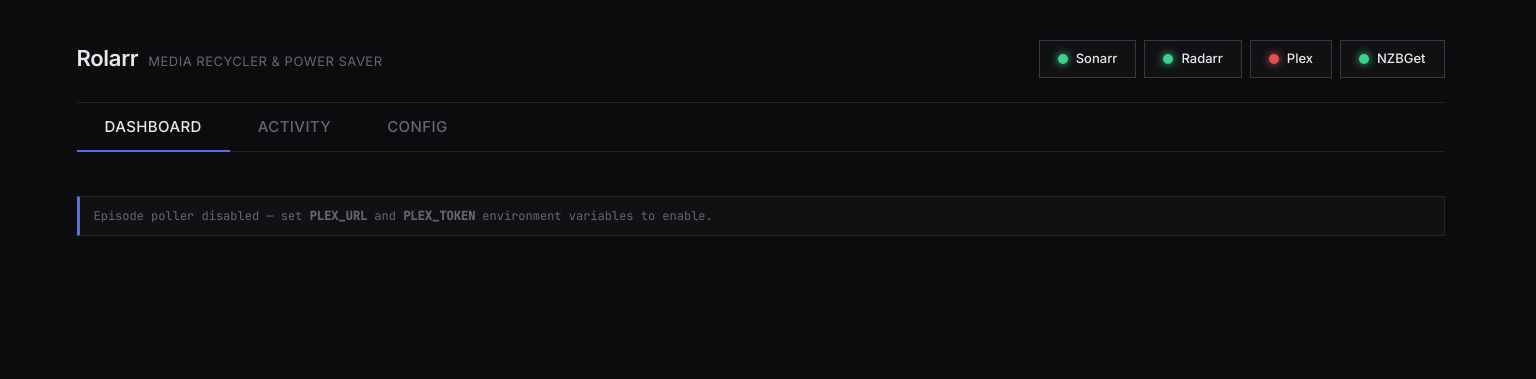
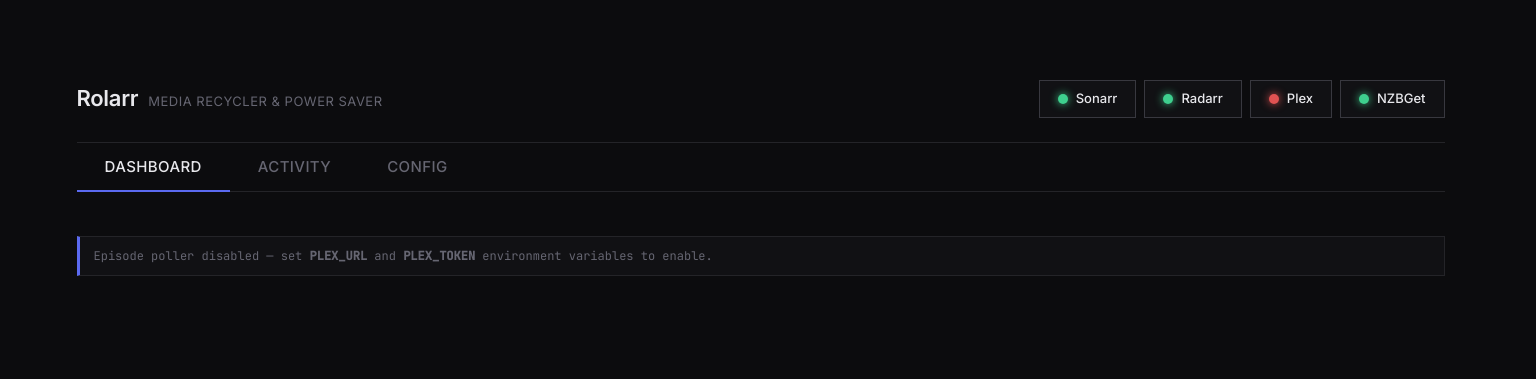
Before and after one commit to cunhar/rollarr, a Flask app: page / in a window 1536 px wide. Shown: the top 379 px of the page. Run offline with Flask 3, Linux system fonts and the light colour scheme; data that the repository does not hold is empty.

Commit message:
style(ui): increase top padding to 110px on 4K TVs to clear LG webOS TV browser address bar overlay

```diff
--- a/templates/index.html
+++ b/templates/index.html
@@ -66,7 +66,7 @@
         .shell {
             max-width: 1000px;
             margin: 0 auto;
-            padding: 32px 20px 64px;
+            padding: 54px 20px 64px;
         }
 
         /* ── Topbar ─────────────────────────────────────────── */
@@ -582,7 +582,7 @@
         @media (min-width: 1400px) {
             .shell {
                 max-width: 1440px;
-                padding: 40px 36px 80px;
+                padding: 80px 36px 80px;
             }
             body { font-size: 16px; }
             .brand-name { font-size: 22px; }
@@ -605,7 +605,7 @@
         @media (min-width: 2000px) {
             .shell {
                 max-width: 2500px;
-                padding: 64px 60px 140px;
+                padding: 110px 60px 140px;
             }
             body { font-size: 22px; }
             .brand-name { font-size: 36px; }
```
